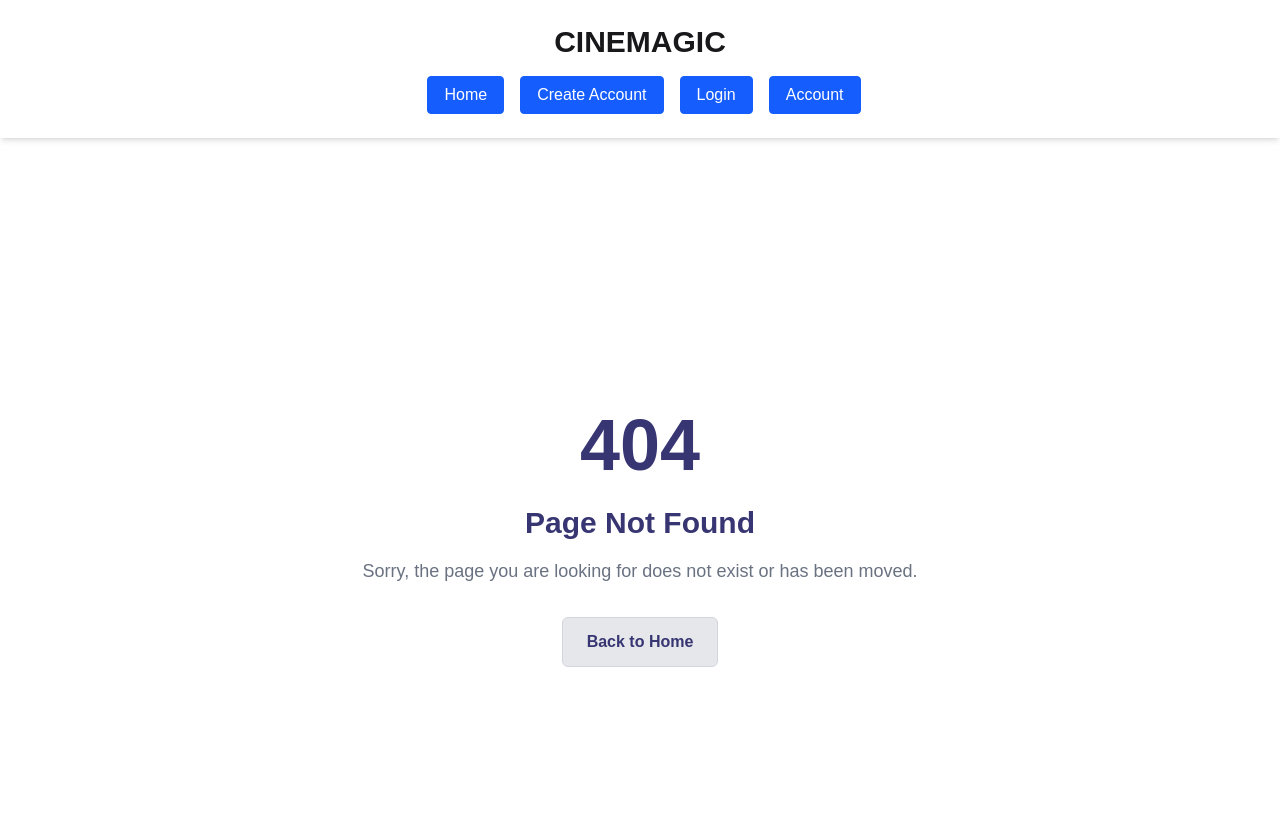
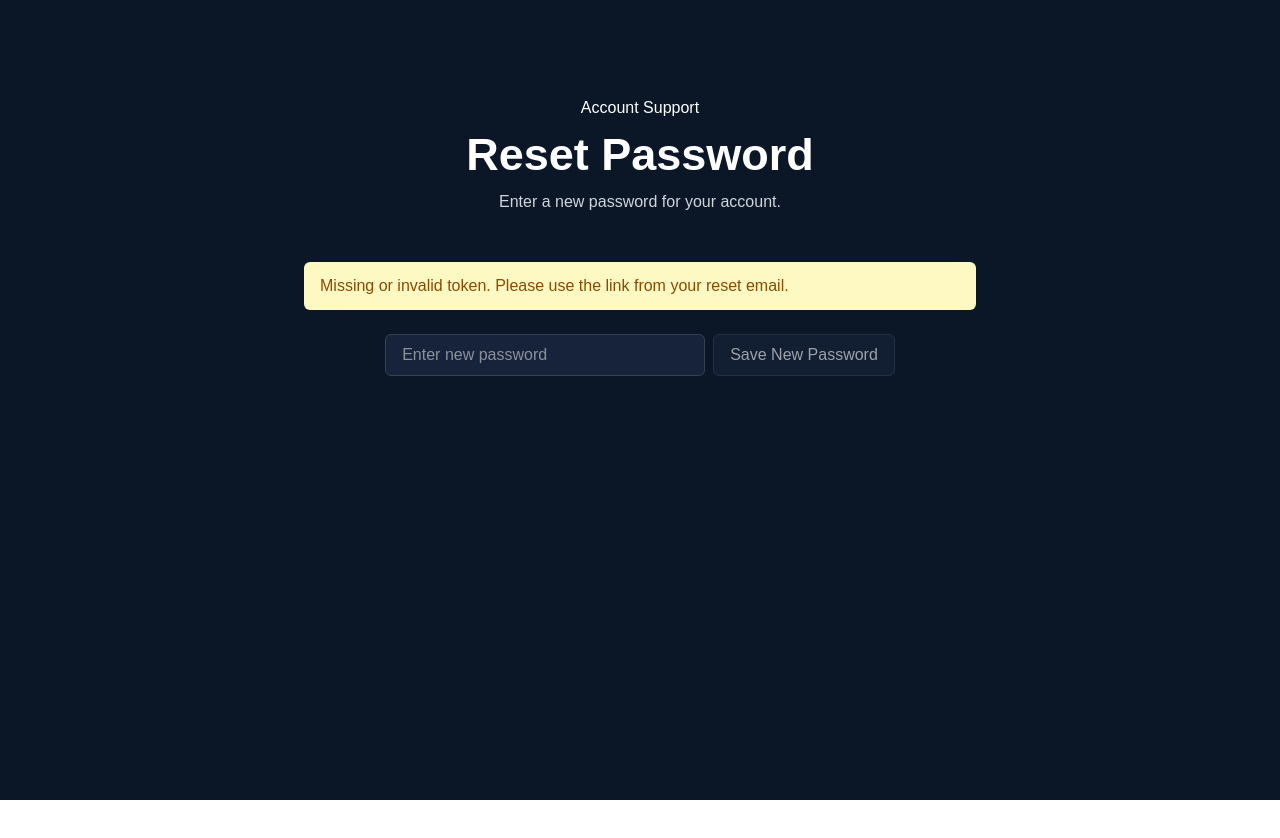
Before and after one commit to colsondrake/Cinema-E-Booking-App, a Next.js app in the folder cinema-e-booking-app/: page /reset-password in a window 1280 px wide. Before the commit this address had no page. Shown: the top 838 px of the page. After the commit the page ends 800 px from the top, so only its background shows below. Built offline with nearby package versions, Linux system fonts and the light colour scheme.

Commit message:
Forgot Password functionality

```diff
--- a/cinema-e-booking-app/src/app/account/page.tsx
+++ b/cinema-e-booking-app/src/app/account/page.tsx
@@ -4,6 +4,8 @@ import React, { useState } from "react";
 import { useRouter } from "next/navigation";
 import { useAccount, PaymentCard } from "../../context/AccountContext";
 import NavBar from "@/components/Navbar";
+
+import AccountNavbar from "@/components/AccountNavbar";
 
 const genId = () => `${Date.now().toString(36)}-${Math.random().toString(36).slice(2,9)}`;
 
@@ -15,7 +17,7 @@ const AccountPage = () => {
   const [firstName, setFirstName] = useState(account?.firstName || "");
   const [lastName, setLastName] = useState(account?.lastName || "");
   const [email, setEmail] = useState(account?.email || "");
-  const [password, setPassword] = useState(account?.password || "");
+
 
   const [billing, setBilling] = useState(account?.billingAddress || { street: "", city: "", state: "", postalCode: "", country: "" });
   const [home, setHome] = useState(account?.homeAddress || { street: "", city: "", state: "", postalCode: "", country: "" });
@@ -26,6 +28,8 @@ const AccountPage = () => {
   const [cvv, setCvv] = useState("");
 
   const [error, setError] = useState<string | null>(null);
+
+
 
   if (!account) {
     return (
@@ -42,7 +46,7 @@ const AccountPage = () => {
 
   const handleSave = () => {
     setError(null);
-    updateAccount({ firstName, lastName, email, password, billingAddress: billing, homeAddress: home } as any);
+    updateAccount({ firstName, lastName, email, billingAddress: billing, homeAddress: home } as any);
   };
 
   const handleAddCard = () => {
@@ -82,7 +86,11 @@ const AccountPage = () => {
 
   return (
     <>
-        <NavBar />
+        <AccountNavbar />
+
+
+
+
         <section className="py-14 md:py-24 bg-[#0b1727] text-white min-h-screen">
         <div className="container px-4 mx-auto">
             <div className="grid grid-cols-12 justify-center mb-6 md:mb-12">
@@ -91,17 +99,18 @@ const AccountPage = () => {
             </div>
             </div>
 
+
+
             <div className="max-w-3xl mx-auto bg-[#17233a] p-6 rounded-xl border border-[#17233a]">
             {error && <div className="text-red-400 mb-4">{error}</div>}
+
 
             <div className="grid grid-cols-1 md:grid-cols-2 gap-4">
                 <input value={firstName} onChange={e => setFirstName(e.target.value)} placeholder="First name" className="px-4 py-2 rounded-md bg-[#0b1727] border border-gray-700 text-white" />
                 <input value={lastName} onChange={e => setLastName(e.target.value)} placeholder="Last name" className="px-4 py-2 rounded-md bg-[#0b1727] border border-gray-700 text-white" />
             </div>
 
-            <div className="mt-4">
-                <input type="password" value={password} onChange={e => setPassword(e.target.value)} placeholder="Password" className="w-full px-4 py-2 rounded-md bg-[#0b1727] border border-gray-700 text-white" />
-            </div>
+
 
             <div className="mt-6 grid grid-cols-1 md:grid-cols-2 gap-4">
                 <div>
--- a/cinema-e-booking-app/src/app/profile/change-password/page.tsx
+++ /dev/null
@@ -1,100 +0,0 @@
-'use client';
-
-import { useState } from 'react';
-import { useRouter } from 'next/navigation';
-import ProfileNavigation from '@/components/ProfileNavigation';
-import InputField from '@/components/InputField';
-import Navbar from '@/components/Navbar';
-
-export default function ChangePasswordPage() {
-  const router = useRouter();
-
-  const [formData, setFormData] = useState({
-    currentPassword: '',
-    newPassword: '',
-    confirmPassword: ''
-  });
-
-  const [error, setError] = useState('');
-
-  const handleChange = (e: React.ChangeEvent<HTMLInputElement>) => {
-    const { name, value } = e.target;
-    setFormData(prev => ({
-      ...prev,
-      [name]: value
-    }));
-    if (error) setError('');
-  };
-
-  const handleSubmit = (e: React.FormEvent) => {
-    e.preventDefault();
-
-    if (formData.newPassword !== formData.confirmPassword) {
-      setError('New passwords do not match');
-      return;
-    }
-
-    alert('Password changed successfully!');
-    router.push('/profile');
-  };
-
-  return (
-    <div className="min-h-screen bg-white dark:bg-[#0b1727] px-4 py-8">
-
-      <h1 className="text-3xl font-bold mb-6 text-center text-[#373572] dark:text-white">
-        Change Password
-      </h1>
-
-      <div className="max-w-2xl mx-auto">
-        <ProfileNavigation width='450px' />
-
-        <form onSubmit={handleSubmit} className="bg-gray-50 dark:bg-gray-800 border-2 border-gray-300 dark:border-gray-600 p-8 rounded-xl shadow-lg max-w-md mx-auto">
-          {error && (
-            <div className="mb-4 p-3 bg-red-100 text-red-700 rounded-md">
-              {error}
-            </div>
-          )}
-
-          <InputField
-            label="Current Password"
-            id="currentPassword"
-            name="currentPassword"
-            type="password"
-            required
-            onChange={handleChange}
-            value={formData.currentPassword}
-          />
-
-          <InputField
-            label="New Password"
-            id="newPassword"
-            name="newPassword"
-            type="password"
-            required
-            onChange={handleChange}
-            value={formData.newPassword}
-          />
-
-          <InputField
-            label="Confirm New Password"
-            id="confirmPassword"
-            name="confirmPassword"
-            type="password"
-            required
-            onChange={handleChange}
-            value={formData.confirmPassword}
-          />
-
-          <div className="flex items-center justify-center mt-6">
-            <button
-              type="submit"
-              className="px-4 py-2 bg-blue-600 text-white rounded-md hover:bg-blue-700 transition-colors"
-            >
-              Change Password
-            </button>
-          </div>
-        </form>
-      </div>
-    </div>
-  );
-}
--- /dev/null
+++ b/cinema-e-booking-app/src/app/reset-password/page.tsx
@@ -0,0 +1,118 @@
+"use client";
+
+import React, { useMemo, useState } from "react";
+import { useRouter, useSearchParams } from "next/navigation";
+
+export default function ResetPasswordPage() {
+  const searchParams = useSearchParams();
+  const router = useRouter();
+  const token = useMemo(() => searchParams.get("token") || "", [searchParams]);
+
+  const [newPassword, setNewPassword] = useState("");
+  const [submitting, setSubmitting] = useState(false);
+  const [message, setMessage] = useState<string | null>(null);
+  const [error, setError] = useState<string | null>(null);
+
+  const onSubmit = async (e: React.FormEvent) => {
+    e.preventDefault();
+    setError(null);
+    setMessage(null);
+
+    if (!token) {
+      setError("Missing reset token.");
+      return;
+    }
+    if (!newPassword || newPassword.length < 8) {
+      setError("Password must be at least 8 characters long.");
+      return;
+    }
+
+    setSubmitting(true);
+    try {
+      const body = new URLSearchParams();
+      body.set("token", token);
+      body.set("newPassword", newPassword);
+
+      const res = await fetch("http://localhost:8080/api/auth/reset-password", {
+        method: "POST",
+        headers: { "Content-Type": "application/x-www-form-urlencoded" },
+        body,
+      });
+
+      if (!res.ok) {
+        let msg = `Reset failed (${res.status})`;
+        try {
+          const j = await res.json();
+          msg = j.error || j.message || msg;
+        } catch {}
+        throw new Error(msg);
+      }
+
+      setMessage("Password updated successfully. You can now log in.");
+      setTimeout(() => router.push("/login"), 1500);
+    } catch (err: any) {
+      setError(err?.message || "Failed to reset password.");
+    } finally {
+      setSubmitting(false);
+    }
+  };
+
+  return (
+    <section className="py-14 md:py-24 bg-[#0b1727] text-white min-h-screen">
+      <div className="container px-4 mx-auto">
+        <div className="grid grid-cols-12 justify-center mb-6 md:mb-12">
+          <div className="col-span-12 lg:col-span-6 lg:col-start-4 text-center">
+            <p className="mb-2">Account Support</p>
+            <h2 className="text-3xl md:text-[45px] font-bold mb-2">Reset Password</h2>
+            <p className="text-gray-300">Enter a new password for your account.</p>
+          </div>
+        </div>
+
+        {!token && (
+          <div className="col-span-12 lg:col-span-6 lg:col-start-4 mx-auto max-w-2xl mb-6">
+            <div className="px-4 py-3 rounded-md bg-yellow-100 text-yellow-800">
+              Missing or invalid token. Please use the link from your reset email.
+            </div>
+          </div>
+        )}
+
+        {error && (
+          <div className="col-span-12 lg:col-span-6 lg:col-start-4 mx-auto max-w-2xl mb-6">
+            <div className="px-4 py-3 rounded-md bg-red-100 text-red-800">{error}</div>
+          </div>
+        )}
+
+        {message && (
+          <div className="col-span-12 lg:col-span-6 lg:col-start-4 mx-auto max-w-2xl mb-6">
+            <div className="px-4 py-3 rounded-md bg-green-100 text-green-800">{message}</div>
+          </div>
+        )}
+
+        <form
+          onSubmit={onSubmit}
+          className="col-span-12 text-center mt-6 flex flex-col items-center gap-4"
+        >
+          <div className="flex flex-row gap-2 w-full max-w-2xl justify-center items-center">
+            <input
+              type="password"
+              placeholder="Enter new password"
+              value={newPassword}
+              onChange={(e) => setNewPassword(e.target.value)}
+              minLength={8}
+              required
+              className="w-full max-w-xs px-4 py-2 border rounded-md focus:outline-none focus:ring-2 focus:ring-blue-500 bg-[#17233a] border-gray-700 text-white"
+              aria-label="New password"
+            />
+            <button
+              type="submit"
+              disabled={submitting || !token}
+              className="px-4 py-2 bg-[#17233a] text-white rounded-md border border-gray-700 hover:bg-blue-600 hover:text-white transition-colors duration-200 cursor-pointer disabled:opacity-60"
+            >
+              {submitting ? "Saving…" : "Save New Password"}
+            </button>
+          </div>
+        </form>
+      </div>
+    </section>
+  );
+}
--- a/cinema-e-booking-app/src/components/ProfileNavigation.tsx
+++ b/cinema-e-booking-app/src/components/ProfileNavigation.tsx
@@ -9,7 +9,6 @@ export default function ProfileNavigation({ width = '600px' }) {
   const navItems = [
     { name: 'Profile Information', path: '/profile' },
     { name: 'Change Password', path: '/profile/change-password' },
-    { name: 'Order History', path: '/profile/orders' },
   ];
 
   // Add a back to home link at the top of the profile page
```
